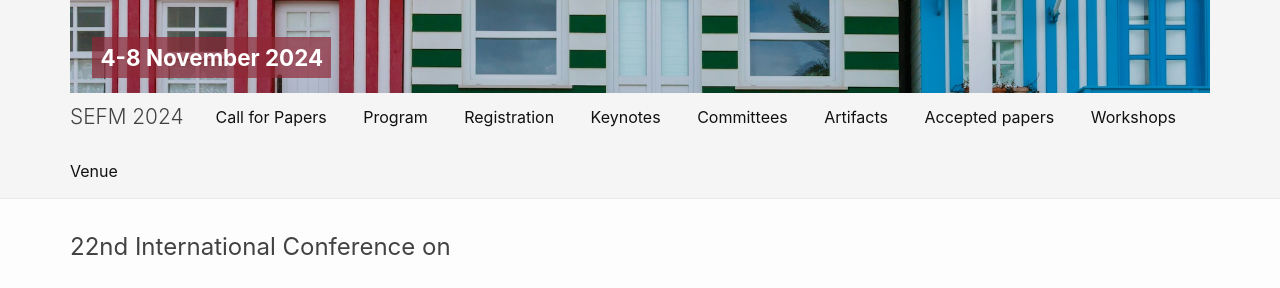
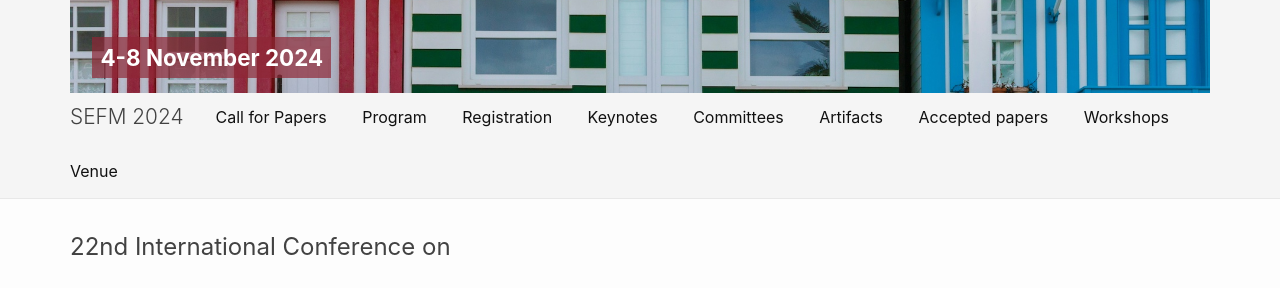
Before and after one commit to sefm-conference/2024, a Jekyll site: the page built from _pages/index.md, in a window 1280 px wide. Shown: the part 321-609 px from the top of the page. Built offline with Jekyll 4.4.1, drawn with Linux system fonts in a browser that asks for light colours.

Commit message:
tweak to css

```diff
--- a/_sass/minima/_layout.scss
+++ b/_sass/minima/_layout.scss
@@ -56,7 +56,7 @@
 
     // Gaps between nav items, but not on the last one
     &:not(:last-child) {
-      margin-right: 32px;
+      margin-right: 31px;
     }
   }
 
```
